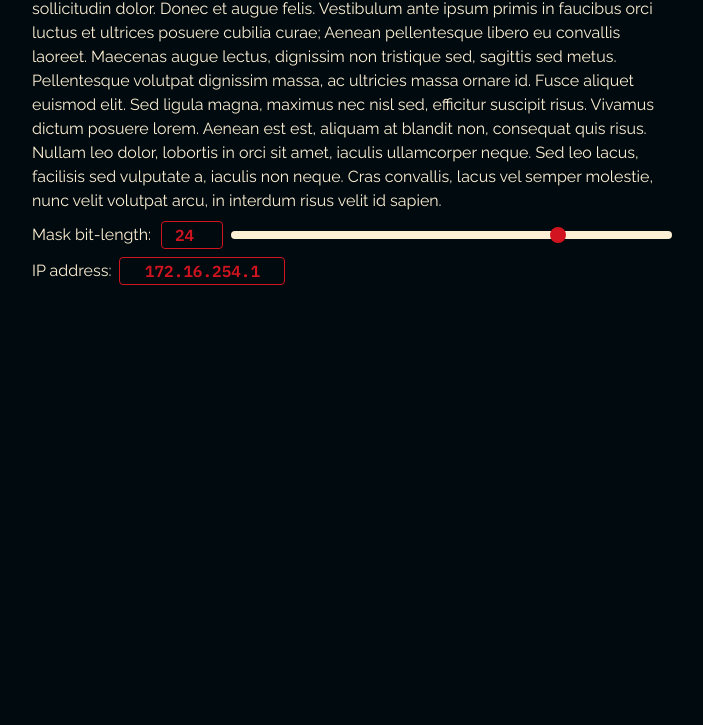
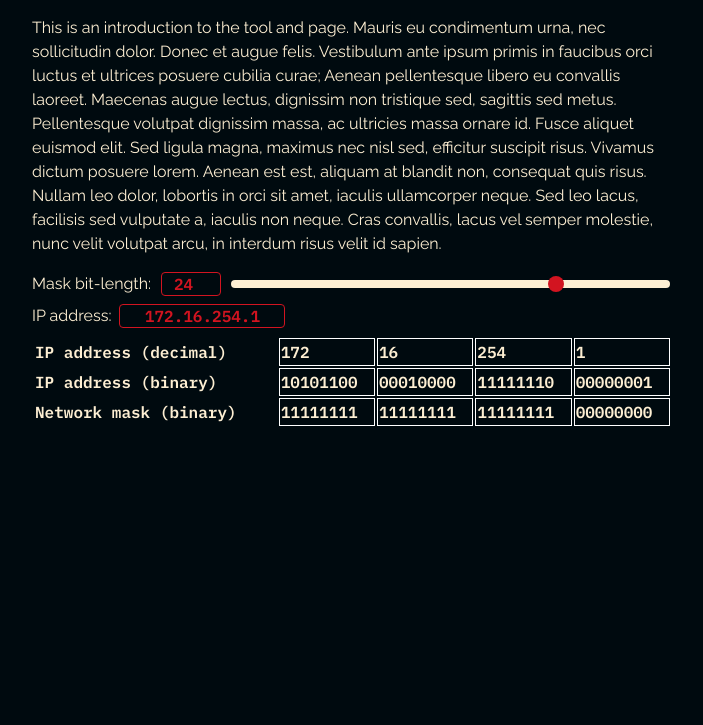
Before and after one commit to Jakub-L/slash-24, a plain HTML site: page index.html in a window 1280 px wide. Shown: the part 75-800 px from the top of the page, without its empty margins (288-991 px from the left). Drawn offline with Linux system fonts and the light colour scheme.

Commit message:
Add basic table display

```diff
--- a/css/global.css
+++ b/css/global.css
@@ -16,17 +16,13 @@
   --tan-dark: hsl(40, 91%, 20%);
 }
 
-/* GLOBAL PRESETS */
-* {
+/* TAG STYLES */
+html {
+  background-color: var(--blue-dark);
   margin: 0;
   font-family: 'Raleway', sans-serif;
   line-height: 1.5;
   color: var(--tan-light);
-}
-
-/* TAG STYLES */
-html {
-  background-color: var(--blue-dark);
 }
 
 body {
@@ -54,10 +50,5 @@ input {
 }
 
 .hidden {
-  display: none
+  display: none;
 }
-
-.warning {
-  font-size: 0.875rem;
-  color: var(--red-medium)
-}
--- /dev/null
+++ b/css/table.css
@@ -0,0 +1,11 @@
+table {
+  width: 100%;
+}
+
+tr td:not(:first-child) {
+  border: 1px solid white;
+}
+
+/* table, th, td {
+  border: 1px solid white;
+} */
--- a/index.html
+++ b/index.html
@@ -13,6 +13,7 @@
 
     <link rel="stylesheet" href="./css/global.css">
     <link rel="stylesheet" href="./css/inputs.css">
+    <link rel="stylesheet" href="./css/table.css">
     <link rel="stylesheet" href="./css/print.css" media="print">
 
     <link rel="icon" href="./favicon.ico" sizes="any">
@@ -46,16 +47,24 @@
       lacus, facilisis sed vulputate a, iaculis non neque. Cras convallis, lacus vel semper molestie, nunc velit
       volutpat arcu, in interdum risus velit id sapien.
     </p>
+    <section>
       <div id="mask-length-container" class="input-container">
         <label id="mask-length-label">Mask bit-length:</label>
-      <input id="mask-length-input" type="number" min="0" max="32" class="text-input mono" aria-labelledby="mask-length-label">
-      <input id="mask-length-slider" type="range" min="0" max="32" class="range-input" aria-labelledby="mask-length-label">
+        <input id="mask-length-input" type="number" min="0" max="32" class="text-input mono"
+          aria-labelledby="mask-length-label">
+        <input id="mask-length-slider" type="range" min="0" max="32" class="range-input"
+          aria-labelledby="mask-length-label">
       </div>
       <div id="ip-address-container" class="input-container">
         <label id="ip-address-label" for="ip-address-input">IP address:</label>
         <input id="ip-address-input" type="text" class="text-input mono">
-      <span id="ip-address-validator" class="warning hidden">Input a valid IP address</span>
+        <span id="ip-address-validator" class="text-red hidden">Input a valid IP address</span>
       </div>
+    </section>
+
+    <section>
+      <table id="ip-address-table" class="mono"></table>
+    </section>
     <!-- <section>
       <h2>What is subnet masking?</h2>
       <p>Lorem ipsum dolor sit amet, consectetur adipiscing elit. Mauris eu condimentum urna, nec sollicitudin dolor.
--- a/js/main.js
+++ b/js/main.js
@@ -7,36 +7,73 @@ const maskLengthInput = document.getElementById('mask-length-input');
 const maskLengthSlider = document.getElementById('mask-length-slider');
 const ipAddressInput = document.getElementById('ip-address-input');
 const ipAddressValidator = document.getElementById('ip-address-validator');
+const ipAddressTable = document.getElementById('ip-address-table');
 
 // INITIALISATION
 maskLengthInput.value = INITIAL_BITMASK_LENGTH;
 maskLengthSlider.value = INITIAL_BITMASK_LENGTH;
 ipAddressInput.value = INITIAL_IP_ADDRESS;
-let isIpValid = true;
+let octets;
+let binOctets;
+let maskBinOctets;
+setMaskOctets(INITIAL_BITMASK_LENGTH);
+setIpOctets(parseIp(INITIAL_IP_ADDRESS));
+generateIpTable();
 
 // EVENT LISTENERS
 maskLengthInput.addEventListener('change', bitmaskLengthChange);
 maskLengthSlider.addEventListener('change', bitmaskLengthChange);
-ipAddressInput.addEventListener('change', checkIpValidity);
+ipAddressInput.addEventListener('change', ipAddressChange);
 
 // EVENT HANDLERS
 function bitmaskLengthChange({ target }) {
   const clampedValue = Math.max(0, Math.min(32, target.value));
   maskLengthInput.value = clampedValue;
   maskLengthSlider.value = clampedValue;
+  setMaskOctets(clampedValue);
+  generateIpTable();
 }
 
-function checkIpValidity({ target }) {
-  const octets = getOctets(target.value);
-  isIpValid = octets.length === 4 && octets.every(octet => octet >= 0 && octet <= 255);
+function ipAddressChange({ target }) {
+  const newOctets = parseIp(target.value);
+  const isIpValid =
+    newOctets.length === 4 && newOctets.every(octet => octet >= 0 && octet <= 255);
   if (isIpValid) {
+    setIpOctets(newOctets);
     ipAddressValidator.classList.add('hidden');
   } else {
     ipAddressValidator.classList.remove('hidden');
   }
+  generateIpTable();
 }
 
 // UTILS
-function getOctets(str) {
+function generateIpTable() {
+  function generateRow(label, values) {
+    let row = ipAddressTable.insertRow();
+    let labelCell = row.insertCell(0);
+    labelCell.innerHTML = label;
+    values.forEach((value, i) => {
+      const cell = row.insertCell(i + 1);
+      cell.innerHTML = value;
+    });
+  }
+
+  ipAddressTable.innerHTML = '';
+  generateRow('IP address (decimal)', octets);
+  generateRow('IP address (binary)', binOctets);
+  generateRow('Network mask (binary)', maskBinOctets);
+}
+
+function parseIp(str) {
   return str.split('.').map(Number);
 }
+
+function setIpOctets(newOctets) {
+  octets = newOctets;
+  binOctets = newOctets.map(o => o.toString(2).padStart(8, 0));
+}
+
+function setMaskOctets(maskLength) {
+  maskBinOctets = '1'.repeat(maskLength).padEnd(32, 0).match(/.{8}/g);
+}
```
Lines whose indentation alone changed are shown as unchanged.
